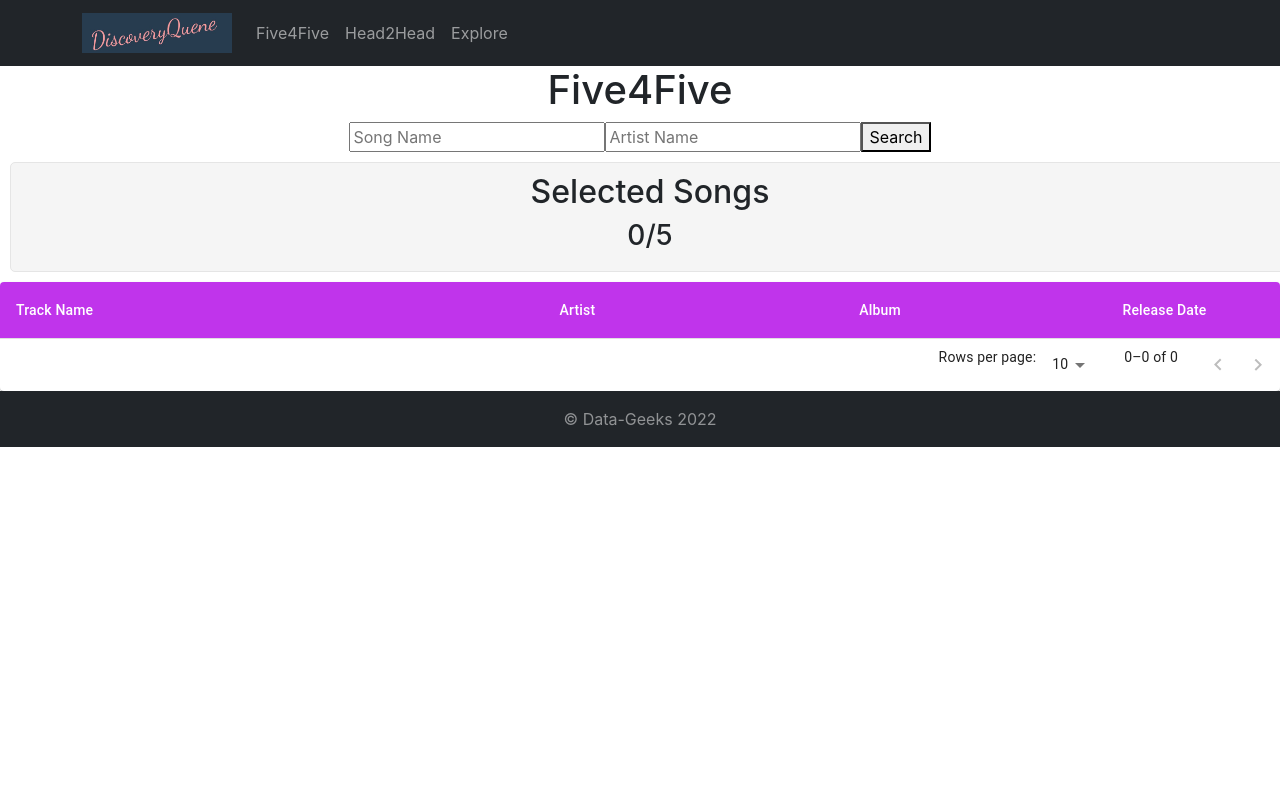
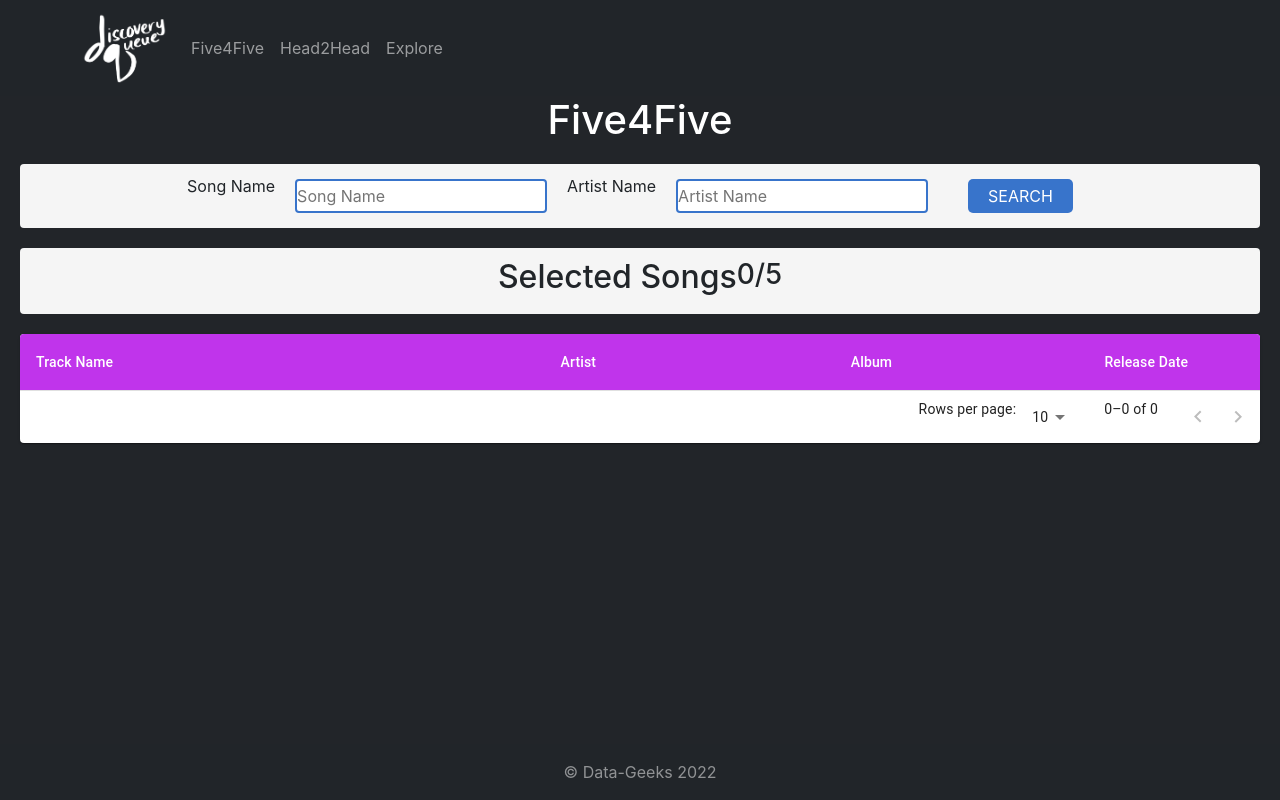
Before and after one commit to giveitem/DiscoveryQueue, a React (Create React App) app in the folder client/: page /Five4Five in a window 1280 px wide. Built offline with nearby package versions, Linux system fonts and the light colour scheme.

Commit message:
Added CSS styling to all pages

```diff
--- a/client/src/App.css
+++ b/client/src/App.css
@@ -1,43 +1,123 @@
+* {
+    box-sizing: border-box;
+    padding: 0;
+    margin: 0;
+}
+
 .App {
     text-align: center;
 }
 
-.App-logo {
-  height: 40vmin;
-  pointer-events: none;
+#root {
+    position: relative;
+    min-height: 100vh;
+    padding-bottom: 20px;
+    background-color: rgb(34, 37, 41);
 }
 
-@media (prefers-reduced-motion: no-preference) {
-  .App-logo {
-    animation: App-logo-spin infinite 20s linear;
+.Header {
+    position: relative;
+    /* height: 100px;
+    width: 100%; */
+}
+
+.Main {
+    text-align: center;
+    position: relative;
+}
+
+.Footer {
+    /* height: 20px; */
+    width: 100%;
+    position: absolute;
+    bottom: 0;
+}
+
+
+/* .Homepage {
+    display: flex;
+    flex-direction: column;
+} */
+
+h1,
+h6 {
+    color: white;
+}
+
+.homepage-container {
+    display: flex;
+    justify-content: center;
+}
+
+.homepage-card {
+    background-color: white;
+    float: left;
+    border-style: solid;
+    border-radius: 20px;
+    margin: 20px;
+    width: 30%;
+    padding: 10px;
+    box-shadow: 0 4px 8px 0 grey;
+    transition: 0.3s;
+}
+
+.homepage-card:hover {
+    box-shadow: 0 12px 20px 0 white;
+}
+
+@media (max-width: 640px) {
+    .homepage-card {
+        float: none;
+        width: auto;
     }
 }
 
-.App-header {
-  background-color: #282c34;
-  min-height: 100vh;
+.explore-sliders {
     display: flex;
-  flex-direction: column;
-  align-items: center;
     justify-content: center;
-  font-size: calc(10px + 2vmin);
-  color: white;
+    border-radius: 4px;
+    padding: 10px;
+    background-color: whitesmoke;
+    margin: 20px;
 }
 
-.App-link {
-  color: #61dafb;
+.explore-submit {
+    margin: 15px 0 0 0;
 }
 
-@keyframes App-logo-spin {
-  from {
-    transform: rotate(0deg);
+.five-search {
+    display: flex;
+    justify-content: center;
+    border-radius: 4px;
+    padding: 10px;
+    background-color: whitesmoke;
+    margin: 20px;
 }
 
-  to {
-    transform: rotate(360deg);
-  }
+button[name=five-submit] {
+    background-color: rgb(56, 116, 203);
+    border-radius: 5px;
+    border: none;
+    color: white;
+    padding: 5px 20px 5px 20px;
+    text-align: center;
+    text-decoration: none;
+    display: inline-block;
+    font-size: 16px;
+    margin: 5px 20px 5px 20px;
 }
 
-.text-left {
-  text-align: left;
+input[name=five-submit] {
+    border: 2px solid rgb(56, 116, 203);
+    border-radius: 4px;
+    margin: 5px 20px 5px 20px;
 }
+
+.five-selected {
+    display: flex;
+    justify-content: center;
+    border-radius: 4px;
+    padding: 10px;
+    background-color: whitesmoke;
+    margin: 20px;
+}
--- a/client/src/App.js
+++ b/client/src/App.js
@@ -1,8 +1,8 @@
 import logo from './logo.svg';
 import './App.css';
-import Five4Five from './pages/Five4Five';
-import Head2Head from './pages/Head2Head';
-import Explore from './pages/Explore';
+import Five4Five from './pages/five4five';
+import Head2Head from './pages/head2head';
+import Explore from './pages/explore';
 import HomePage from './pages/HomePage';
 import { BrowserRouter, Route } from 'react-router-dom';
 import BasicExample from './components/BasicExample';
@@ -10,14 +10,20 @@ import Footer from './components/Footer';
 function App() {
   return (
     <div className="App">
+      <div className="Header">
       <BasicExample />
+      </div>
+      <div className="Main">
       <BrowserRouter>
         <Route path="/Five4Five" component={Five4Five} />
         <Route path="/Head2Head" component={Head2Head} />
         <Route path="/Explore" component={Explore} />
         <Route exact path="/" component={HomePage} />
       </BrowserRouter>
+      </div>
+      <div className="Footer">
       <Footer />
+      </div>
     </div>
   );
 }
--- a/client/src/components/BasicExample.js
+++ b/client/src/components/BasicExample.js
@@ -2,7 +2,7 @@ import Container from 'react-bootstrap/Container';
 import Nav from 'react-bootstrap/Nav';
 import Navbar from 'react-bootstrap/Navbar';
 import NavDropdown from 'react-bootstrap/NavDropdown';
-import logo from '../public/logo.jpg';
+import white from '../public/dq_white.png';
 
 function BasicExample() {
     return (
@@ -10,9 +10,9 @@ function BasicExample() {
             <Container>
                 <Navbar.Brand href="/">
                     <img
-                        src={logo}
-                        width="150"
-                        height="40"
+                        src={white}
+                        // width="150"
+                        height="70"
                         className="d-inline-block align-top"
                         alt="logo"
                     /></Navbar.Brand>
--- a/client/src/pages/Five4Five.css
+++ b/client/src/pages/Five4Five.css
@@ -1,4 +1,4 @@
-.Selected {
+/* .Selected {
     background-color: #f5f5f5;
     border: 1px solid #e5e5e5;
     border-radius: 5px;
@@ -8,4 +8,4 @@
     height: 100%;
 }
 
-.Songs {}
+.Songs {} */
--- a/client/src/pages/HomePage.js
+++ b/client/src/pages/HomePage.js
@@ -1,23 +1,30 @@
-import { Link } from 'react-router-dom'
+import { Link } from 'react-router-dom';
+import black from '../public/dq_black.png';
 
 
 
 function HomePage() {
   return (
     <div className='HomePage'>
-      <h1>Home Page</h1>
-      <Link to="/Five4Five">Five4Five</Link>
-      <p>
-
-      </p>
-      <Link to="/Head2Head">Head2Head</Link>
-      <p>
-
-      </p>
-      <Link to="/Explore">Explore</Link>
-      <p>   </p>
-      <img src="https://i.kym-cdn.com/photos/images/newsfeed/001/018/899/936.jpg" alt="cat" width="500" height="600">
-      </img>
+      <h1>Welcome to Discovery Queue</h1>
+      <h6>Tools for discovering your new favourite song</h6>
+      <div className='homepage-container'>
+      <div className='homepage-card'>
+      <h2>Five4Five</h2>
+      <Link to="/Five4Five"><img src={black} height="200px"/></Link>
+      <p>Enter your five favorite songs and we'll pull five songs that match your interest and taste!</p>
+      </div>
+      <div className='homepage-card'>
+      <h2>Head2Head</h2>
+      <Link to="/Head2Head"><img src={black} height="200px"/></Link>
+      <p>Buzzfeed style quiz to find your new favourite song</p>
+      </div>
+      <div className='homepage-card'>
+      <h2>Explore</h2>
+      <Link to="/Explore"><img src={black} height="200px"/></Link>
+      <p>Search songs based on key musicality attributes including valence, intrumentalness, time signature, energy, danceability</p>
+      </div>
+      </div>
     </div>
   )
 }
--- a/client/src/pages/explore.js
+++ b/client/src/pages/explore.js
@@ -116,9 +116,11 @@ export default function Explore() {
 
     return (
         <div>
+            <h1>Explore</h1>
+            <div className="explore-sliders">
             <Box sx={{ flexGrow: 1 }}>
-                <Grid container spacing={2} columns={16}>
-                    <Grid xs={8}>
+                <Grid container spacing={5} columns={18}>
+                    <Grid xs={4}>
                         <label>Tempo</label>
                         <Slider
                             getAriaLabel={() => 'Temperature range'}
@@ -128,7 +130,7 @@ export default function Explore() {
                             getAriaValueText={valuetext}
                         />
                     </Grid>
-                    <Grid xs={8}>
+                    <Grid xs={4}>
                         <label>Danceability</label>
                         <Slider
                             getAriaLabel={() => 'Temperature range'}
@@ -138,7 +140,7 @@ export default function Explore() {
                             getAriaValueText={valuetext}
                         />
                     </Grid>
-                    <Grid xs={8}>
+                    <Grid xs={4}>
                         <label>Energy</label>
                         <Slider
                             getAriaLabel={() => 'Temperature range'}
@@ -148,7 +150,7 @@ export default function Explore() {
                             getAriaValueText={valuetext}
                         />
                     </Grid>
-                    <Grid xs={8}>
+                    <Grid xs={4}>
                         <label>Valence</label>
                         <Slider
                             getAriaLabel={() => 'Temperature range'}
@@ -158,12 +160,18 @@ export default function Explore() {
                             getAriaValueText={valuetext}
                         />
                     </Grid>
+                    <Grid xs={2}>
+                        <div className="explore-submit">
+                    <Button variant="contained" onClick={() => handleSearch()}>Search</Button>
+                    </div>
+                    </Grid>
+                </Grid>
 
-                </Grid>
-                <Button variant="contained" onClick={() => handleSearch()}>Search</Button>
             </Box>
+            </div>
 
-            <Paper sx={{ width: '100%', overflow: 'hidden' }}>
+            <div className="explore-results">
+            <Paper sx={{ overflow: 'hidden', margin: '20px'}}>
                 <TableContainer sx={{ maxHeight: 800 }}>
                     <Table stickyHeader aria-label="sticky table">
                         <TableHead>
@@ -211,6 +219,7 @@ export default function Explore() {
                     onRowsPerPageChange={handleChangeRowsPerPage}
                 />
             </Paper >
+            </div>
 
         </div>
 
--- a/client/src/pages/five4five.js
+++ b/client/src/pages/five4five.js
@@ -1,5 +1,5 @@
 import { useState, useEffect } from 'react';
-import './Five4Five.css';
+// import './Five4Five.css';
 import { getSearchSongs, getSongResults } from '../fetcher.js'
 import * as React from 'react';
 import Paper from '@mui/material/Paper';
@@ -145,13 +145,15 @@ const Five4Five = (props) => {
         <div className='HomePage' >
             <h1>Five4Five</h1>
 
-            <input type='text' placeholder="Song Name" onChange={(event) => setSearch(event.target.value)} />
+            <div className='five-search'>
+                <label name="five-submit">Song Name</label>
+            <input type='text' name="five-submit" placeholder="Song Name" onChange={(event) => setSearch(event.target.value)} />
+            <label name="five-submit">Artist Name</label>
+            <input type='text' name="five-submit" placeholder="Artist Name" onChange={(event) => setSearchA(event.target.value)} />
+            <button name="five-submit" onClick={() => updateSearchResults()} >SEARCH</button>
+            </div>
 
-            <input type='text' placeholder="Artist Name" onChange={(event) => setSearchA(event.target.value)} />
-
-            <button onClick={() => updateSearchResults()}>Search</button>
-
-            <div className='Selected'>
+            <div className='five-selected'>
                 <h2>Selected Songs</h2>
                 <h3>{counter}/5 </h3>
                 {selectedSongs.map(song => (
@@ -168,7 +170,7 @@ const Five4Five = (props) => {
             </div>
 
             {songMatchedResults.length !== 0 &&
-                <div className='Selected'>
+                <div className='five-selected'>
                     <h2>Your Playlist</h2>
                     {songMatchedResults.map(song => (
                         <div key={song.id}>
@@ -190,7 +192,7 @@ const Five4Five = (props) => {
                     </div>
                 ))}
             </div> */}
-            <Paper sx={{ width: '100%', overflow: 'hidden' }}>
+            <Paper sx={{ overflow: 'hidden', margin: '20px'}}>
                 <TableContainer sx={{ maxHeight: 800 }}>
                     <Table stickyHeader aria-label="sticky table">
                         <TableHead >
```
Also changed, not shown: client/src/public/dq_black.png (added), client/src/public/dq_white.png (added). Lines whose indentation alone changed are shown as unchanged.
